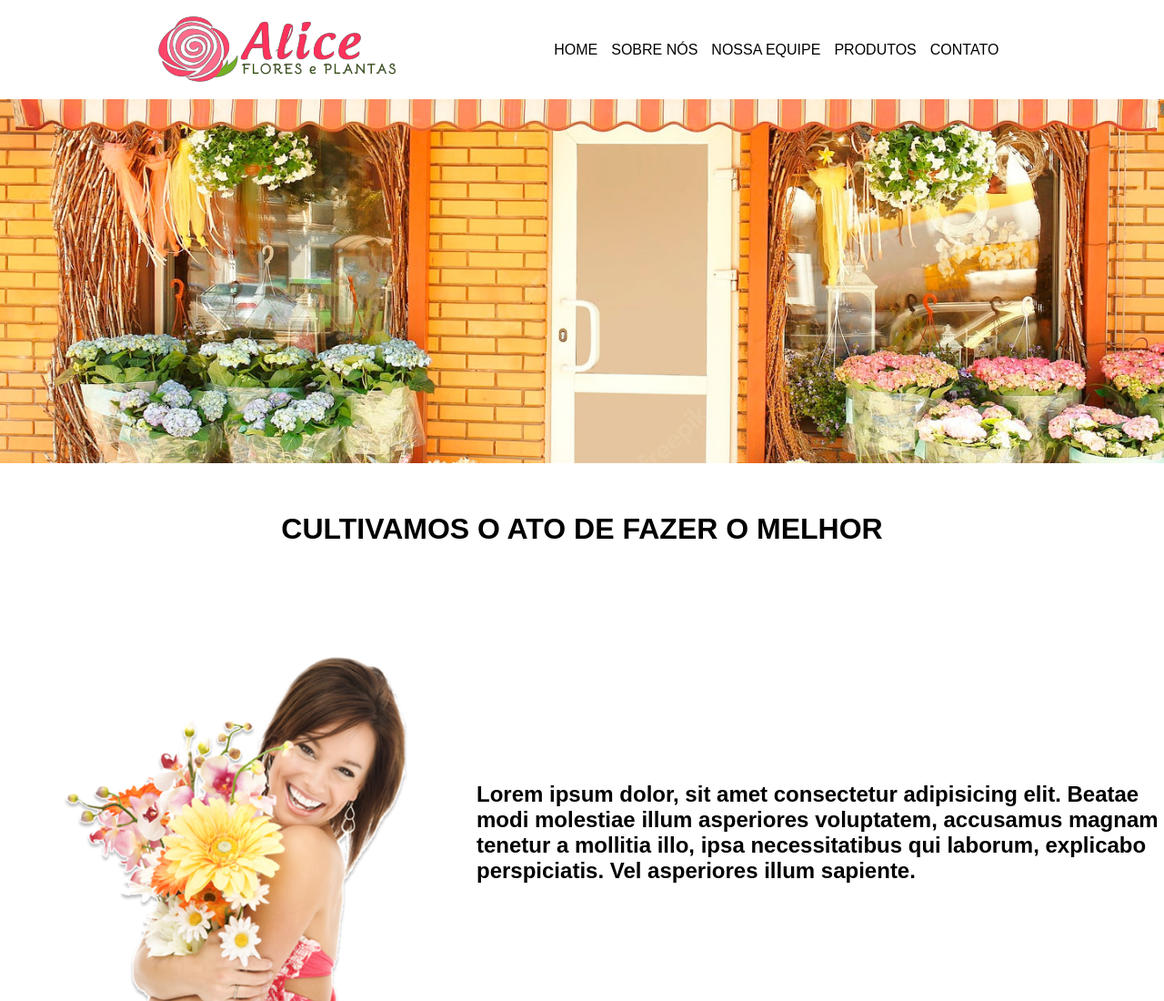
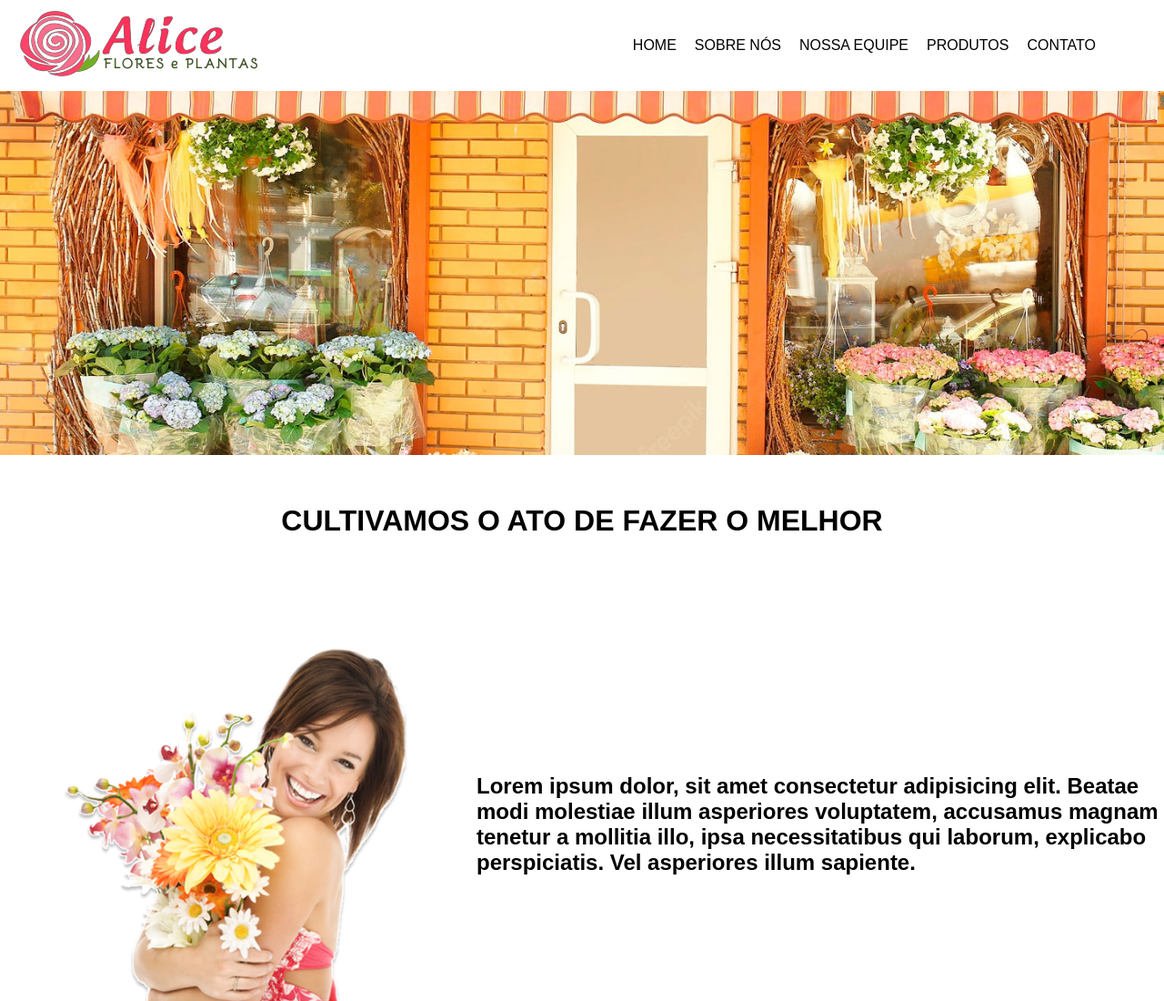
Before and after one commit to dualsgo/01-projeto-squad, a plain HTML site: page index.html in a window 1280 px wide. Shown: the top 1100 px of the page at 91% size. Drawn offline with Linux system fonts and the light colour scheme.

Commit message:
Atualização dos arquivos e ancoragem.

```diff
--- a/css/style.css
+++ b/css/style.css
@@ -25,27 +25,31 @@ h1 {
 /* INICIO - Configurações do menu de mavegação*/
 
 .container-logo {
-    display: inline-flex;
-}
-
-.container-menu {
-    display: inline-flex;
+    margin-left: 15px;
 }
 
 nav {
     display: flex;
-    justify-content: space-evenly;
+    justify-content: space-between;
     align-items: center;
-    padding: 15px;
+    width: 100vw;
+    height: 100px;
 }
 
 nav ul {
     list-style: none;
     display: flex;
+    align-items: center;
     flex-flow: wrap;
-    gap: 15px;
     text-transform: uppercase;
+    gap: 20px;
+    margin-right: 50px;
+    padding: 25px;
+}
+
+ul li a:hover {border-radius: 15px;
     padding: 15px;
+    background-color: lightcoral
 }
 
 /* FIM - Configurações do menu de mavegação*/
@@ -301,7 +305,11 @@ aside {
     justify-content: center;
     align-items: center;
 }
-.main-form button {background-color: darkgreen; color: #fff;}
+
+.main-form button {
+    background-color: darkgreen;
+    color: #fff;
+}
 
 main h1 {
     font-size: 50px;
--- a/index.html
+++ b/index.html
@@ -21,7 +21,7 @@
     <header>
         <!-- INICIO - Menu com logo-->
         <nav>
-            <div class="container-logo"> <img src="img/logonav.png" alt="Logo Alice plantas e flores">
+            <div class="container-logo"><a href="index.html"><img src="img/logonav.png" alt="Logo Alice plantas e flores"></a>
             </div>
             <div class="container-menu">
                 <ul>
```
Also changed, not shown: html/contato.html (+1 -1 lines), html/equipe.html (+1 -1 lines), html/produtos.html (+1 -1 lines), html/sobre.html (+1 -1 lines).
